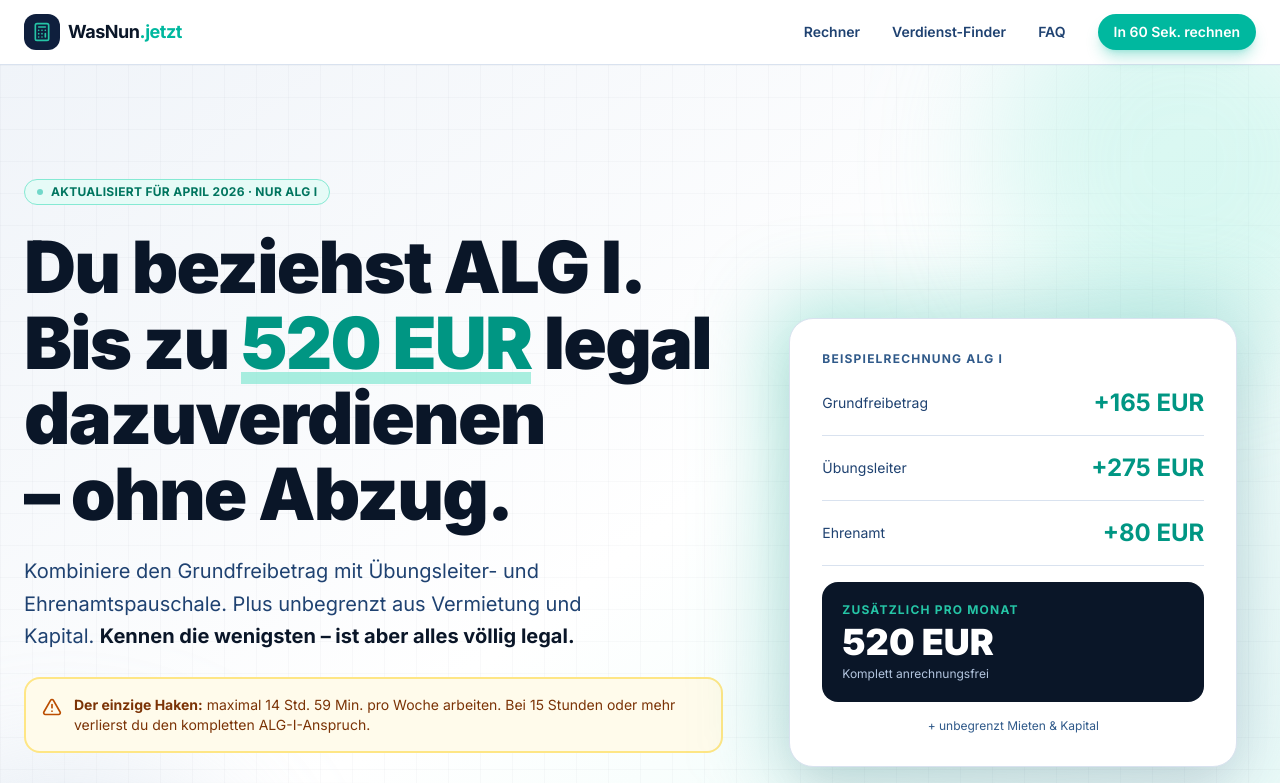
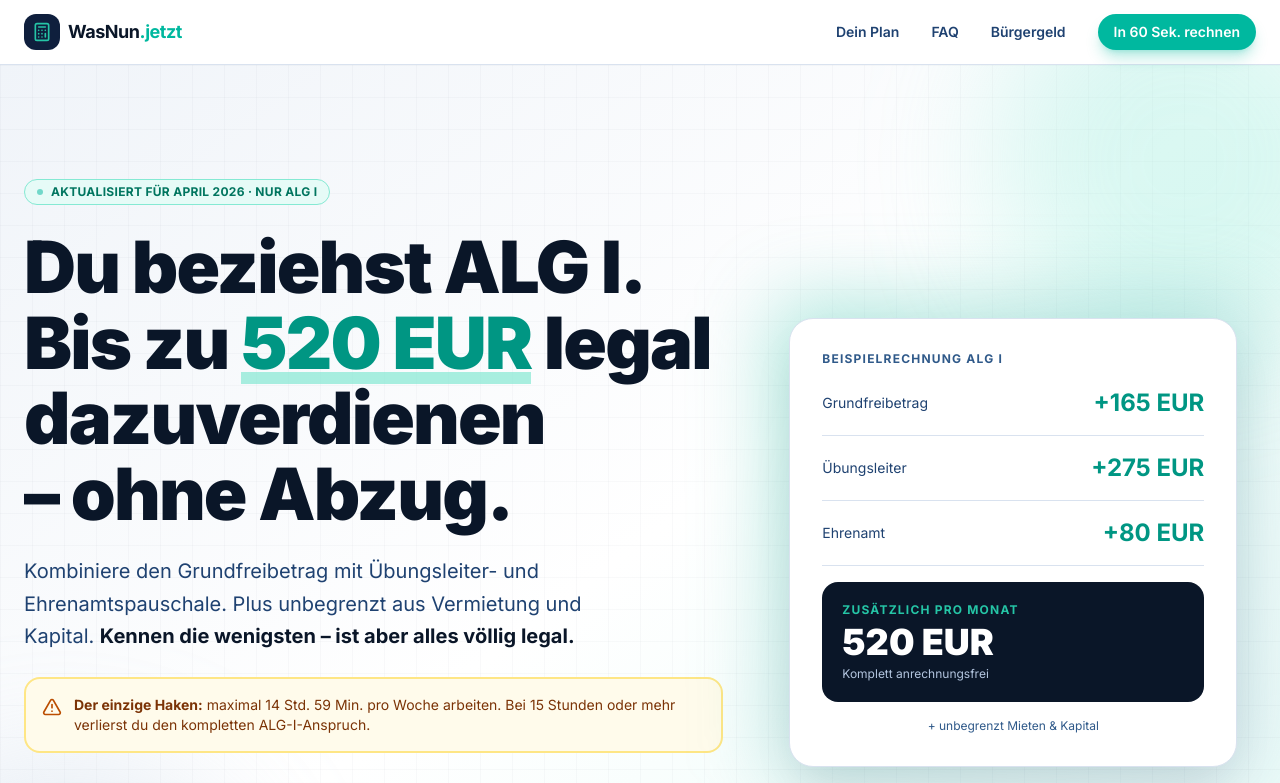
Before and after one commit to Doylim/wasnun-jetzt, a Next.js app: page / in a window 1280 px wide. Shown: the top 783 px of the page. Built offline with nearby package versions, Linux system fonts and the light colour scheme.

Commit message:
feat: SiteHeader Navigation auf Dein Plan/FAQ/Bürgergeld

```diff
--- a/src/components/sections/site-header.tsx
+++ b/src/components/sections/site-header.tsx
@@ -10,9 +10,9 @@ export function SiteHeader() {
   const [offen, setOffen] = useState(false);
 
   const links = [
-    { href: "#rechner", label: "Rechner" },
-    { href: "#entscheiden", label: "Verdienst-Finder" },
-    { href: "#faq", label: "FAQ" },
+    { href: "/#rechner", label: "Dein Plan" },
+    { href: "/#faq", label: "FAQ" },
+    { href: "/buergergeld", label: "Bürgergeld" },
   ];
 
   return (
@@ -29,16 +29,16 @@ export function SiteHeader() {
 
         <nav className="hidden items-center gap-8 md:flex" aria-label="Hauptnavigation">
           {links.map((l) => (
-            <a
+            <Link
               key={l.href}
               href={l.href}
               className="text-sm font-semibold text-navy-600 transition-colors hover:text-teal-600"
             >
               {l.label}
-            </a>
+            </Link>
           ))}
           <Button variant="primary" size="sm" asChild>
-            <a href="#rechner">In 60 Sek. rechnen</a>
+            <a href="/#rechner">In 60 Sek. rechnen</a>
           </Button>
         </nav>
 
@@ -60,17 +60,17 @@ export function SiteHeader() {
       >
         <div className="flex flex-col gap-1 p-4">
           {links.map((l) => (
-            <a
+            <Link
               key={l.href}
               href={l.href}
               onClick={() => setOffen(false)}
               className="rounded-lg px-4 py-3 text-base font-semibold text-navy-800 hover:bg-navy-50"
             >
               {l.label}
-            </a>
+            </Link>
           ))}
           <Button variant="primary" className="mt-2" asChild>
-            <a href="#rechner" onClick={() => setOffen(false)}>
+            <a href="/#rechner" onClick={() => setOffen(false)}>
               In 60 Sek. rechnen
             </a>
           </Button>
```
